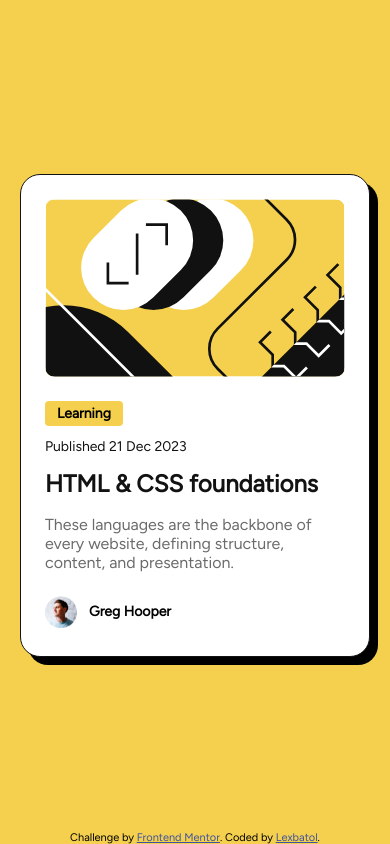
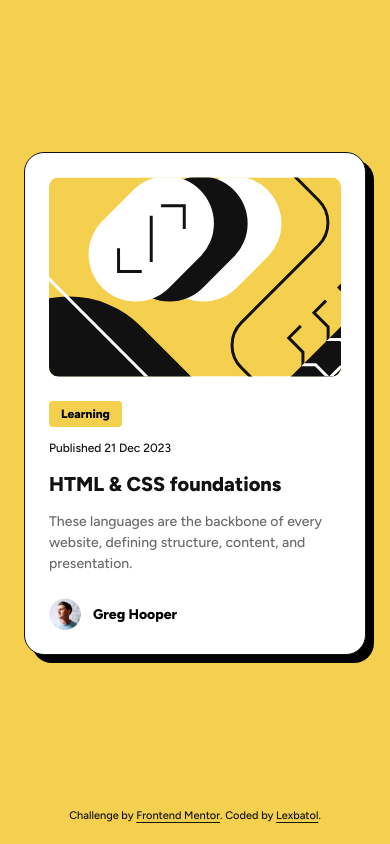
Before and after one commit to lexbatol-dev/blog-preview-card, a plain HTML site: page index.html in a window 390 px wide. Drawn offline with Linux system fonts and the light colour scheme.

Commit message:
Finish blog preview card: responsive layout, hover and focus states, footer styles

```diff
--- a/index.html
+++ b/index.html
@@ -1,37 +1,26 @@
 <!doctype html>
 <html lang="en">
+
 <head>
   <meta charset="UTF-8" />
   <meta name="viewport" content="width=device-width, initial-scale=1.0" />
-    <link
-      rel="icon"
-      type="image/png"
-      sizes="32x32"
-      href="./assets/images/favicon-32x32.png"
-    />
+  <link rel="icon" type="image/png" sizes="32x32" href="./assets/images/favicon-32x32.png" />
   <title>Frontend Mentor | Blog preview card</title>
 
   <link rel="preconnect" href="https://fonts.googleapis.com" />
   <link rel="preconnect" href="https://fonts.gstatic.com" crossorigin />
-    <link
-      href="https://fonts.googleapis.com/css2?family=Figtree:ital,wght@500;800&display=swap"
-      rel="stylesheet"
-    />
+  <link href="https://fonts.googleapis.com/css2?family=Figtree:wght@500;800&display=swap" rel="stylesheet" />
   <link rel="stylesheet" href="style.css" />
 </head>
 
 <body>
   <main>
-      <div class="card">
-        <img
-          class="illustration"
-          src="assets/images/illustration-article.svg"
-          alt=""
-        />
-        <span class="learning">Learning</span>
+    <article class="card">
+      <img class="illustration" src="assets/images/illustration-article.svg" alt="" />
+      <span class="category">Learning</span>
       <p class="date">
         Published
-          <time datetime="2023-12-21"> 21 Dec 2023</time>
+        <time datetime="2023-12-21">21 Dec 2023</time>
       </p>
 
       <h1><a href="#">HTML &amp; CSS foundations</a></h1>
@@ -45,7 +34,7 @@
         <img src="assets/images/image-avatar.webp" alt="" />
         <span>Greg Hooper</span>
       </div>
-      </div>
+    </article>
   </main>
 
   <footer class="attribution">
@@ -55,4 +44,5 @@
     <a href="https://www.frontendmentor.io/profile/lexbatol-dev">Lexbatol</a>.
   </footer>
 </body>
+
 </html>
--- a/style.css
+++ b/style.css
@@ -1,5 +1,20 @@
-* {
+*,
+*::before,
+*::after {
   box-sizing: border-box;
+}
+
+body,
+h1,
+h2,
+h3,
+p {
+  margin: 0;
+}
+
+img {
+  display: block;
+  max-width: 100%;
 }
 
 :root {
@@ -26,10 +41,9 @@ body {
   flex-direction: column;
   justify-content: center;
   align-items: center;
-  min-height: 100vh;
-  margin: 0;
-  padding: 0 20px;
-  line-height: var(--letter-spacing-base);
+  min-height: 100dvh;
+  padding: 0 1.5rem;
+  line-height: var(--line-height-base);
 }
 
 main {
@@ -41,40 +55,41 @@ main {
 
 .card {
   width: 100%;
-  max-width: 384px;
+  max-width: 24rem;
   background-color: var(--color-white);
-  padding: 24px;
+  padding: 1.5rem;
   border: 1px solid var(--color-gray-950);
-  border-radius: 20px;
+  border-radius: 1.25rem;
   box-shadow: 8px 8px 0 0 hsl(0, 0%, 0%);
 }
 
 .illustration {
   width: 100%;
-  display: block;
-  border-radius: 10px;
-  aspect-ratio: 336 / 200;
-  margin-bottom: 24px;
+  border-radius: 0.625rem;
+  height: 12.5rem;
+  object-fit: cover;
+  object-position: left;
+  margin-bottom: 1.5rem;
 }
 
-.learning {
+.category {
   display: inline-block;
   background-color: var(--color-yellow);
   font-size: var(--font-size-preset-3);
   font-weight: var(--font-weight-extra-bold);
-  border-radius: 4px;
-  padding: 4px 12px;
+  border-radius: 0.25rem;
+  padding: 0.25rem 0.75rem;
 }
 
 .date {
   font-size: var(--font-size-preset-3);
   font-weight: var(--font-weight-medium);
   color: var(--color-gray-950);
-  margin-top: 12px;
+  margin-top: 0.75rem;
 }
 
 .card h1 {
-  margin-top: 12px;
+  margin: 0.75rem 0;
   font-size: var(--font-size-preset-1);
   color: var(--color-gray-950);
   font-weight: var(--font-weight-extra-bold);
@@ -98,29 +113,51 @@ main {
   font-size: var(--font-size-preset-2);
   color: var(--color-gray-500);
   font-weight: var(--font-weight-medium);
-  margin-bottom: 24px;
+  margin-bottom: 1.5rem;
 }
 
 .author {
-  display: inline-flex;
+  display: flex;
   align-items: center;
-  gap: 12px;
+  gap: 0.75rem;
 }
 
 .author img {
-  display: block;
-  width: 32px;
+  width: 2rem;
+  height: 2rem;
+  border-radius: 50%;
 }
 
 .author span {
-  font-size: var(--font-size-preset-3);
+  font-size: 0.875rem;
   font-weight: var(--font-weight-extra-bold);
 }
 
 .attribution {
   font-size: 0.6875rem;
   text-align: center;
+  padding-bottom: 1.25rem;
+  color: var(--color-gray-950);
 }
+
 .attribution a {
-  color: hsl(228, 45%, 44%);
+  color: inherit;
+  text-underline-offset: 3px;
 }
+
+.attribution a:hover {
+  text-decoration-thickness: 2px;
+}
+
+.attribution a:focus-visible {
+  outline: 2px solid var(--color-gray-950);
+  outline-offset: 2px;
+}
+
+@media (max-width: 420px) {
+  :root {
+    --font-size-preset-1: 1.25rem;
+    --font-size-preset-2: 0.875rem;
+    --font-size-preset-3: 0.75rem;
+  }
+}
```
Lines whose indentation alone changed are shown as unchanged.
